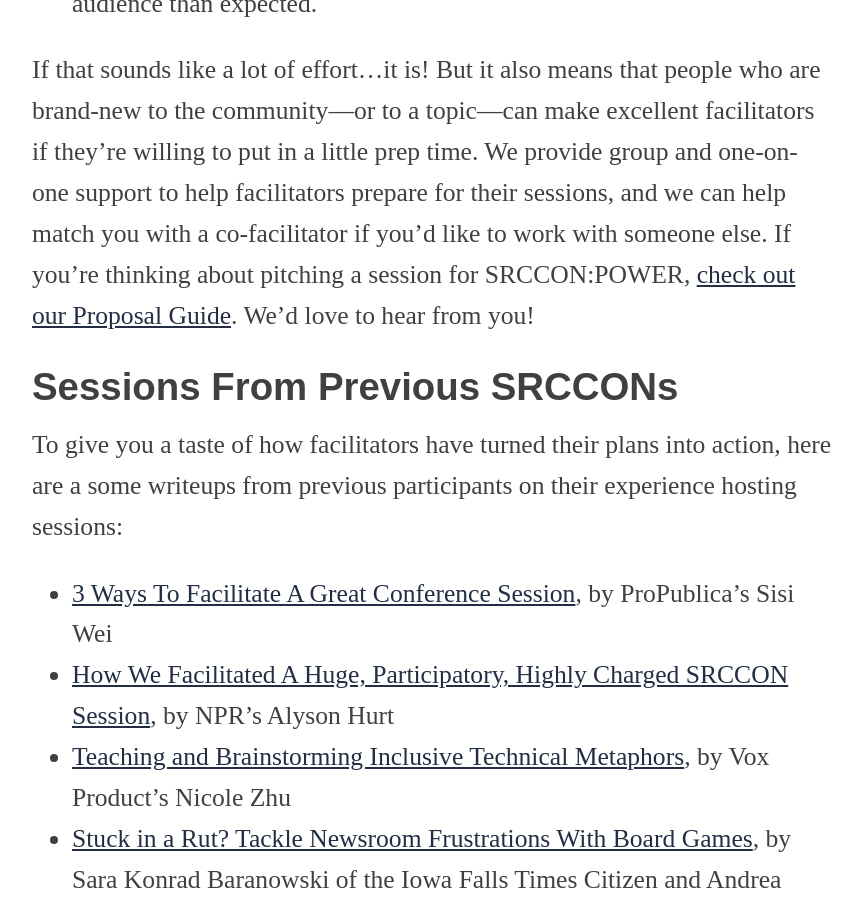
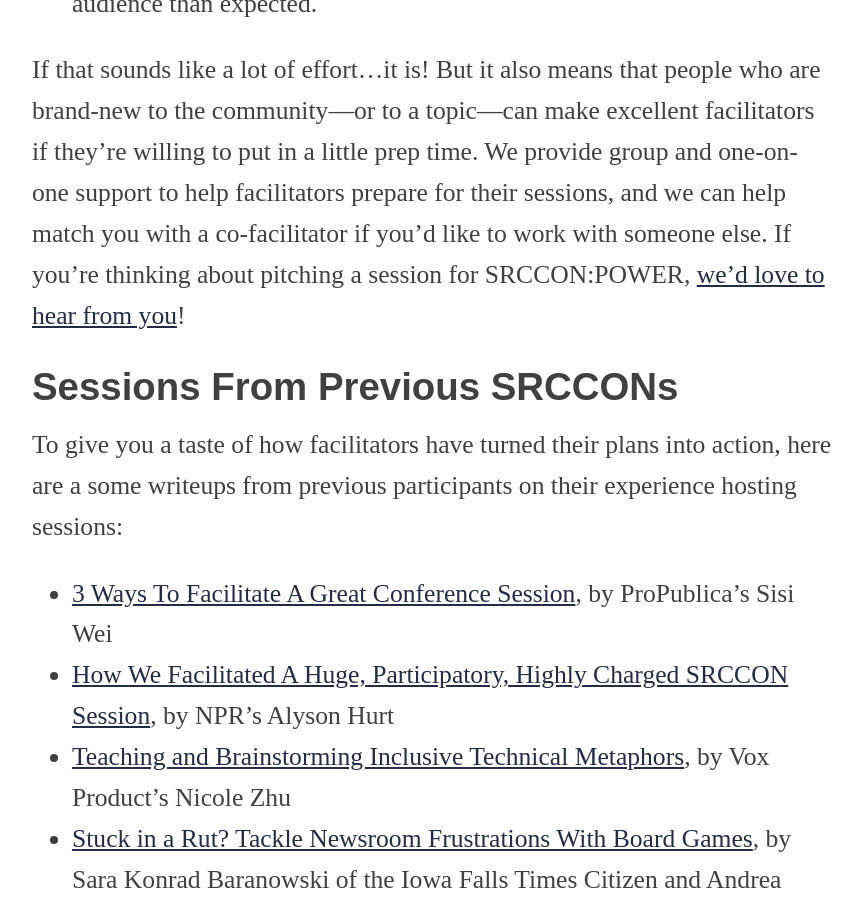
Before and after one commit to OpenNews/srccon-power, a Jekyll site: the page built from sessions_about.md, in a window 1280 px wide and 900 px high, scrolled down 3062 px. Shown: the whole window, without its empty margins (208-1070 px from the left). Built offline with Jekyll 4.4.1, drawn with Linux system fonts in a browser that asks for light colours.

Commit message:
take out stray link

```diff
--- a/sessions_about.md
+++ b/sessions_about.md
@@ -34,7 +34,7 @@
 * actively seek to run balanced, inclusive conversations, and
 * make a few simple backup plans in case a session gets a larger or smaller audience than expected.
 
-If that sounds like a lot of effort…it is! But it also means that people who are brand-new to the community—or to a topic—can make excellent facilitators if they&rsquo;re willing to put in a little prep time. We provide group and one-on-one support to help facilitators prepare for their sessions, and we can help match you with a co-facilitator if you&rsquo;d like to work with someone else. If you&rsquo;re thinking about pitching a session for SRCCON:POWER, [check out our Proposal Guide](/sessions/proposal-guide). We&rsquo;d love to hear from you!
+If that sounds like a lot of effort…it is! But it also means that people who are brand-new to the community—or to a topic—can make excellent facilitators if they&rsquo;re willing to put in a little prep time. We provide group and one-on-one support to help facilitators prepare for their sessions, and we can help match you with a co-facilitator if you&rsquo;d like to work with someone else. If you&rsquo;re thinking about pitching a session for SRCCON:POWER, [we&rsquo;d love to hear from you](/participation/form)!
 
 ## Sessions From Previous SRCCONs
 
```
